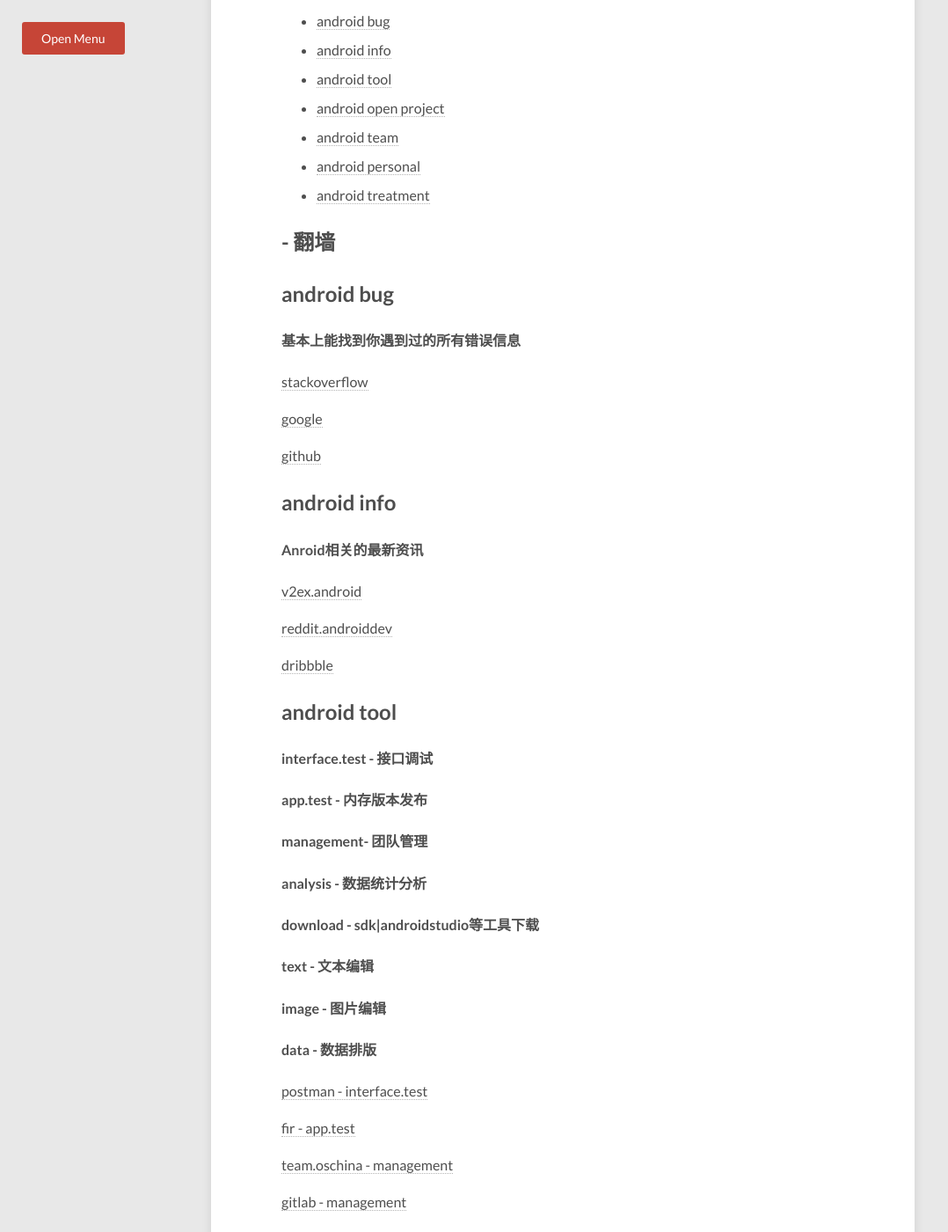
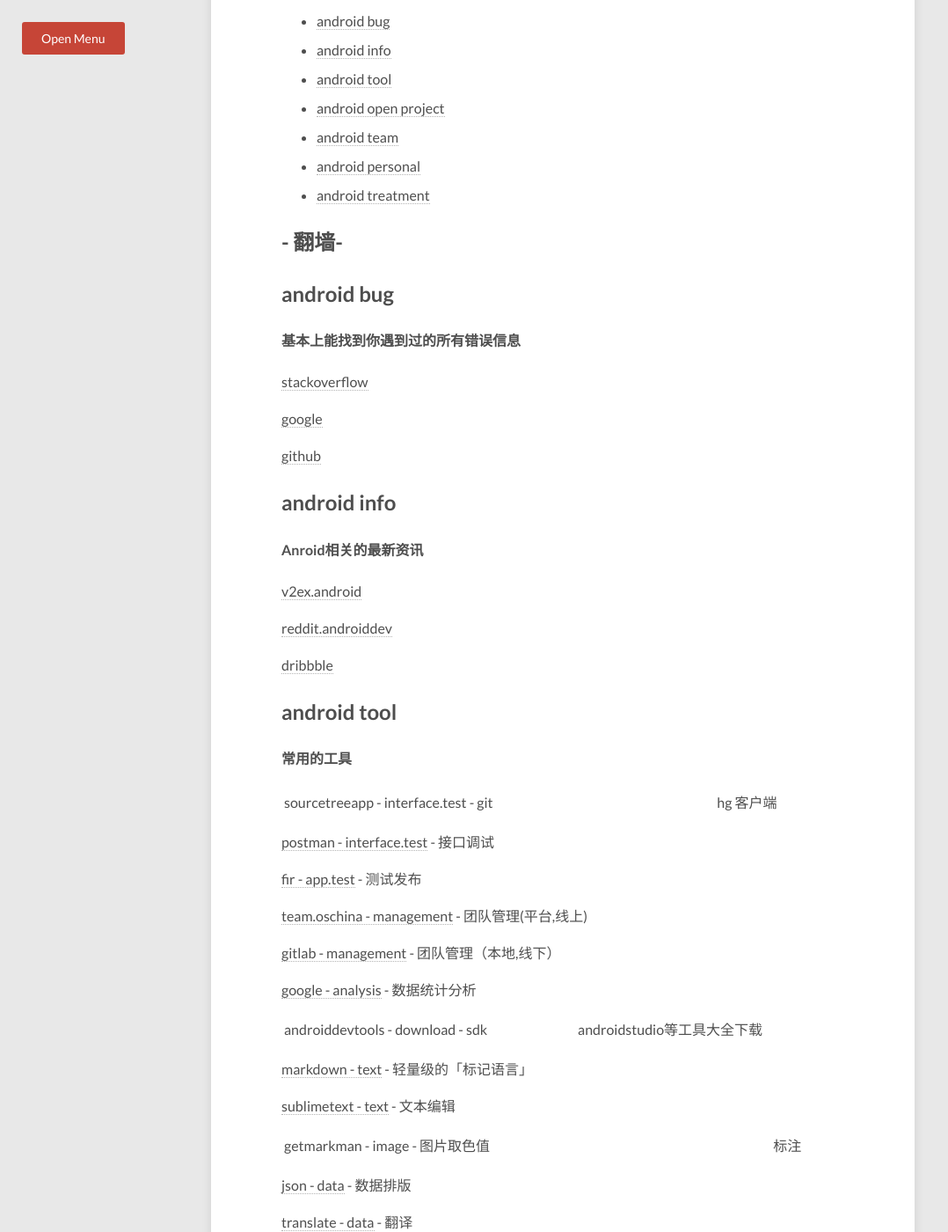
Before and after one commit to tengbinlive/tengbinlive.github.io, a Jekyll site: the page built from _posts/2016-04-28-code-android-other3.md, in a window 1280 px wide and 1400 px high, scrolled down 505 px. Shown: the whole window at 88% size, without its empty margins (0-1078 px from the left). Built offline with Jekyll 4.4.1, drawn with Linux system fonts in a browser that asks for light colours; nearby versions of some CDN libraries.

Commit message:
no message

```diff
--- a/_posts/2016-04-28-code-android-other3.md
+++ b/_posts/2016-04-28-code-android-other3.md
@@ -18,7 +18,9 @@
 * [android personal](#6)
 * [android treatment](#7)
 
-##  [ - 翻墙](http://tengbin.me/live1/)
+
+##  [ - 翻墙- ](http://tengbin.me/live1/)
+
 
 ##  <h id="1">android bug</h>
 
@@ -44,36 +46,31 @@
 
 ##  <h id="3">android tool</h>
 
-####  interface.test - 接口调试
-####  app.test -  内存版本发布
-####  management- 团队管理
-####  analysis - 数据统计分析
-####  download - sdk|androidstudio等工具下载
-####   text - 文本编辑
-####   image - 图片编辑
-####   data - 数据排版
+####  常用的工具
 
-[postman - interface.test](https://chrome.google.com/webstore/detail/postman/fhbjgbiflinjbdggehcddcbncdddomop)
+[sourcetreeapp - interface.test](https://www.sourcetreeapp.com/) - git | hg 客户端
 
-[fir - app.test](http://fir.im/)
+[postman - interface.test](https://chrome.google.com/webstore/detail/postman/fhbjgbiflinjbdggehcddcbncdddomop) - 接口调试
 
-[team.oschina - management](https://team.oschina.net/)
+[fir - app.test](http://fir.im/) - 测试发布
 
-[gitlab - management](http://www.gitlab.cc/downloads/)
+[team.oschina - management](https://team.oschina.net/) - 团队管理(平台,线上)
 
-[google - analysis](https://www.google.com/analytics/)
+[gitlab - management](http://www.gitlab.cc/downloads/) - 团队管理（本地,线下）
 
-[androiddevtools - download](http://www.androiddevtools.cn/)
+[google - analysis](https://www.google.com/analytics/) - 数据统计分析
 
-[markdown - text](https://zh.wikipedia.org/wiki/Markdown)
+[androiddevtools - download](http://www.androiddevtools.cn/) - sdk|androidstudio等工具大全下载
 
-[sublimetext - text](http://www.sublimetext.com/)
+[markdown - text](https://zh.wikipedia.org/wiki/Markdown) - 轻量级的「标记语言」
 
-[getmarkman - image](http://www.getmarkman.com/)
+[sublimetext - text](http://www.sublimetext.com/) - 文本编辑
 
-[json - data](http://json.parser.online.fr/)
+[getmarkman - image](http://www.getmarkman.com/) - 图片取色值|标注
 
-[translate - data](http://translate.google.cn/)
+[json - data](http://json.parser.online.fr/) - 数据排版
+
+[translate - data](http://translate.google.cn/) - 翻译
 
 
 ##  <h id="4">android open project</h>
```
